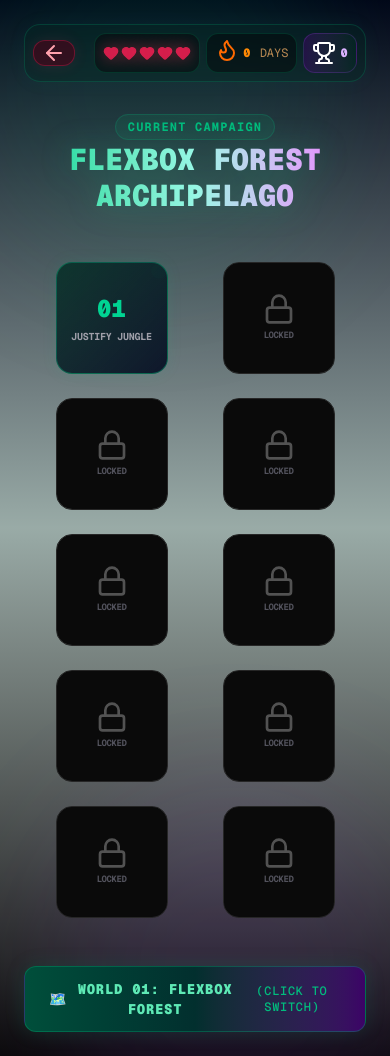
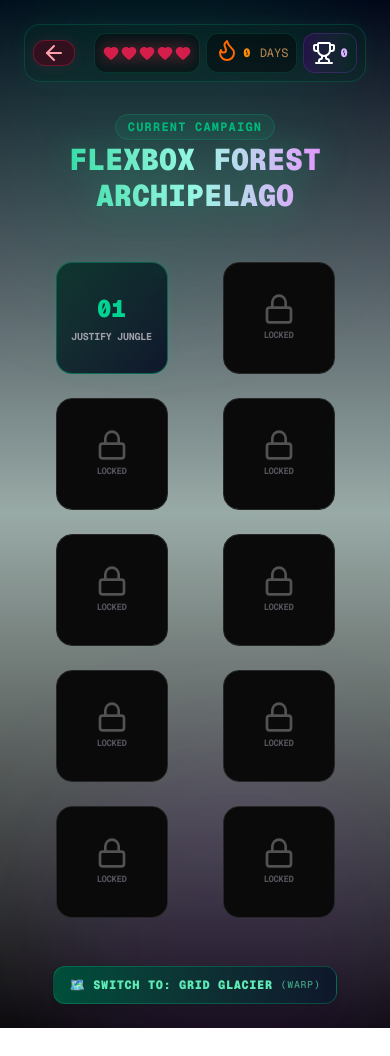
Before and after one commit to Dhruv7015/syntax_citadel, a Next.js app: page /mainmenu in a window 390 px wide. After the commit the page ends 1028 px from the top, so only its background shows below. Built offline with nearby package versions, Linux system fonts and the light colour scheme.

Commit message:
created path for next world and fixed some aliging issues

```diff
--- a/app/mainmenu/page.js
+++ b/app/mainmenu/page.js
@@ -70,7 +70,7 @@ export default function MainMenu() {
           md:px-4 md:py-2 rounded-xl text-rose-300 font-bold transition-all duration-300 overflow-hidden hover:scale-105 active:scale-95 shadow-[0_0_15px_rgba(244,63,94,0.1)]
           max-w-10.5 hover:max-w-35 md:max-w-37.5 shrink-0 "
         >
-          <span className='text-lg shrink-0'><ArrowLeft /></span>
+          <span className=' shrink-0'><ArrowLeft /></span>
           <span className='opacity-0 group-hover:opacity-100 md:opacity-100  transition-opacity duration-300
           text-xs md:text-sm whitespace-nowrap tracking-wide'>Exit Game</span>
         </button>
@@ -176,19 +176,21 @@ export default function MainMenu() {
 </section>
 
       {/*  BOTTOM WORLD SELECTOR MODULE */}
-      <footer className="w-full flex justify-center items-center z-10">
+
+<footer className="w-full flex justify-center items-center z-10 px-2">
   <button
-          onClick={() => alert("World Map selector incoming in next expansion packs!")}
-          className="group relative px-6 py-3 bg-linear-to-r from-emerald-900 via-teal-950 to-purple-950 border border-emerald-500/30 rounded-xl font-bold tracking-wider text-sm shadow-[0_0_20px_rgba(16,185,129,0.15)] hover:shadow-[0_0_30px_rgba(168,85,247,0.3)] hover:border-fuchsia-500/50 transition-all duration-300 hover:scale-105"
+    onClick={() => router.push('/world-2')} //  This instantly warps players to Grid Glacier!
+    className="group relative px-4 py-2.5 sm:px-6 sm:py-3 border rounded-xl font-bold tracking-wider text-xs sm:text-sm transition-all duration-500 hover:scale-105 active:scale-95 shadow-md bg-linear-to-r from-emerald-900 to-slate-900 border-emerald-500/30 text-emerald-300 hover:border-cyan-400"
   >
-          <span className="flex items-center space-x-2 text-emerald-300 group-hover:text-fuchsia-200">
+    <span className="flex items-center space-x-2">
       <span>🗺️</span>
-            <span className="font-black">WORLD 01: FLEXBOX FOREST</span>
-            <span className="text-xs text-emerald-500 group-hover:text-fuchsia-400 font-medium">(CLICK TO SWITCH)</span>
+      <span className="font-black uppercase">SWITCH TO: GRID GLACIER</span>
+      <span className="text-[10px] opacity-70 font-medium animate-pulse">(WARP)</span>
     </span>
   </button>
 </footer>
 
+
     </main>
   );
 }
```
Lines whose indentation alone changed are shown as unchanged.
